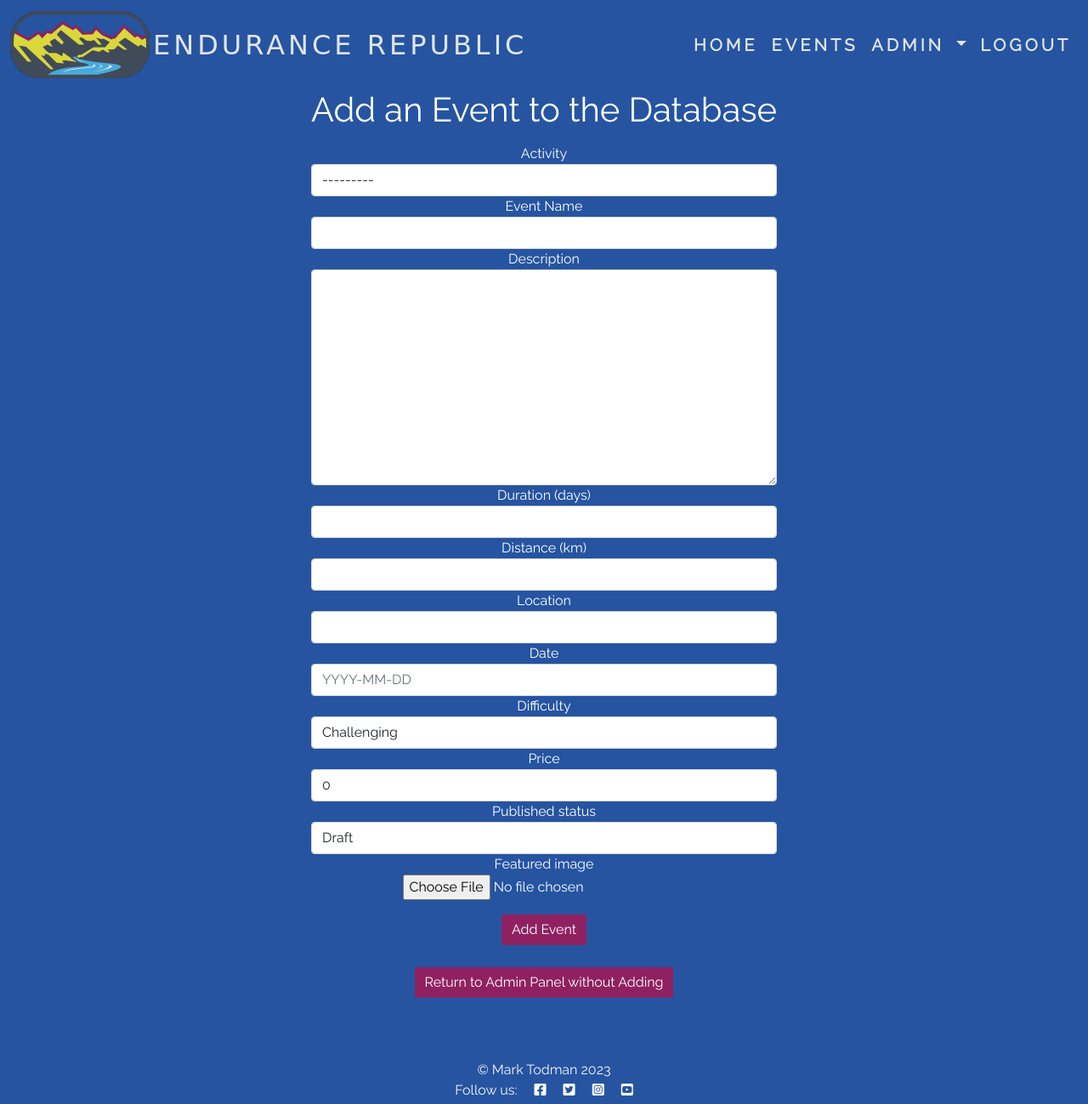
After one commit to marktodman/endurance-republic, a Django app: page /events/add_event/ in a window 1280 px wide. The commit adds this page. Shown: the whole page at 85% size. Run offline with Django 3.2, Linux system fonts and the light colour scheme; the visitor is signed in with stand-in values (Sample User, id 1); data that the repository does not hold is empty; some libraries are stand-ins or nearby versions; some web fonts are replaced.

Commit message:
feat: Add ability to create an event from the frontend

```diff
--- a/events/forms.py
+++ b/events/forms.py
@@ -8,3 +8,7 @@ class EventForm(ModelForm):
     class Meta:
         model = Event
         fields = '__all__'
+        widgets = {
+            'date': forms.TextInput(
+                attrs={'class': 'form-control', 'placeholder': 'YYYY-MM-DD'}),
+                }
--- /dev/null
+++ b/events/templates/events/add_event.html
@@ -0,0 +1,32 @@
+{% extends "base.html" %}
+
+{% load crispy_forms_tags %}
+
+{% block content %}
+<!-- Can only be accessed by a Superuser -->
+{% if user.is_superuser %}
+<div class="d-flex justify-content-center align-items-center">
+    <div class="text-white text-center">
+        <!-- If the form is submitted provide options -->
+        {% if submitted %}
+        <h2>Your new event was added to the database</h2>
+        <a class="btn btn-primary btn-lg m-2" href="{% url 'add-event' %}" role="button">Add another event</a>
+        <a class="btn btn-primary btn-lg m-2" href="{% url 'events' %}" role="button">View Events</a>
+        <a class="btn btn-primary btn-lg m-2" href="{% url 'admin-panel' %}" role="button">Admin Panel</a>
+        {% else %}
+        <!-- Add Route Form -->
+        <h1 class="mb-3">Add an Event to the Database</h1>
+        <form method="POST" enctype="multipart/form-data">
+            {% csrf_token %}
+
+            {{ form | crispy }}
+
+            <button class="btn btn-primary mb-2 mt-3" type="submit">Add Event</button>
+        </form>
+        <a class="btn btn-primary mb-2 mt-3" href="{% url 'admin-panel' %}" role="button">Return to Admin Panel without
+            Adding</a>
+        {% endif %}
+    </div>
+</div>
+{% endif %}
+{% endblock %}
--- a/events/urls.py
+++ b/events/urls.py
@@ -6,4 +6,5 @@ urlpatterns = [
     path('', views.EventList.as_view(), name='events'),
     path('admin_panel/', views.admin_panel, name='admin-panel'),
     path('edit_event/<event_id>', views.edit_event, name='edit-event'),
+    path('add_event/', views.add_event, name='add-event'),
 ]
--- a/events/views.py
+++ b/events/views.py
@@ -1,4 +1,5 @@
 from django.shortcuts import render, redirect
+from django.http import HttpResponseRedirect
 from .models import Activity, Event
 from django.views.generic import ListView
 from .forms import EventForm
@@ -66,3 +67,36 @@ def edit_event(request, event_id):
         messages.success(request, (
             'Access denied. Please sign in as an admin.'))
         return redirect('home')
+
+
+# Add Event
+@login_required()
+def add_event(request):
+    """Superuser can add an event to the database from the frontend"""
+
+    # This page can only be accessed by a superuser
+    if request.user.is_superuser:
+        submitted = False
+
+        if request.method == "POST":
+            form = EventForm(request.POST, request.FILES)
+            if form.is_valid():
+                form.save()
+                return HttpResponseRedirect('?submitted=True')
+        else:
+            form = EventForm
+            if 'submitted' in request.GET:
+                submitted = True
+
+        context = {
+            'form': form,
+            'submitted': submitted
+            }
+
+        return render(request, 'events/add_event.html', context)
+
+    # For non-superusers trying to access the page
+    else:
+        messages.success(request, (
+            'Access denied. Please sign in as an admin.'))
+        return redirect('home')
--- a/templates/base.html
+++ b/templates/base.html
@@ -88,7 +88,7 @@
                         <ul class="dropdown-menu dropdown-menu-end" aria-labelledby="navbarScrollingDropdown1">
                             <li><a class="dropdown-item" href="{% url 'admin-panel' %}">Admin Panel</a>
                             </li>
-                            <li><a class="dropdown-item" href="#">Add Event</a>
+                            <li><a class="dropdown-item" href="{% url 'add-event' %}">Add Event</a>
                         </ul>
                         {% endif %}
                         <!-- Account functions for all authenticated Users -->
```
Also changed, not shown: events/templates/events/events.html (+6 -2 lines), media/noimage.png (added).
